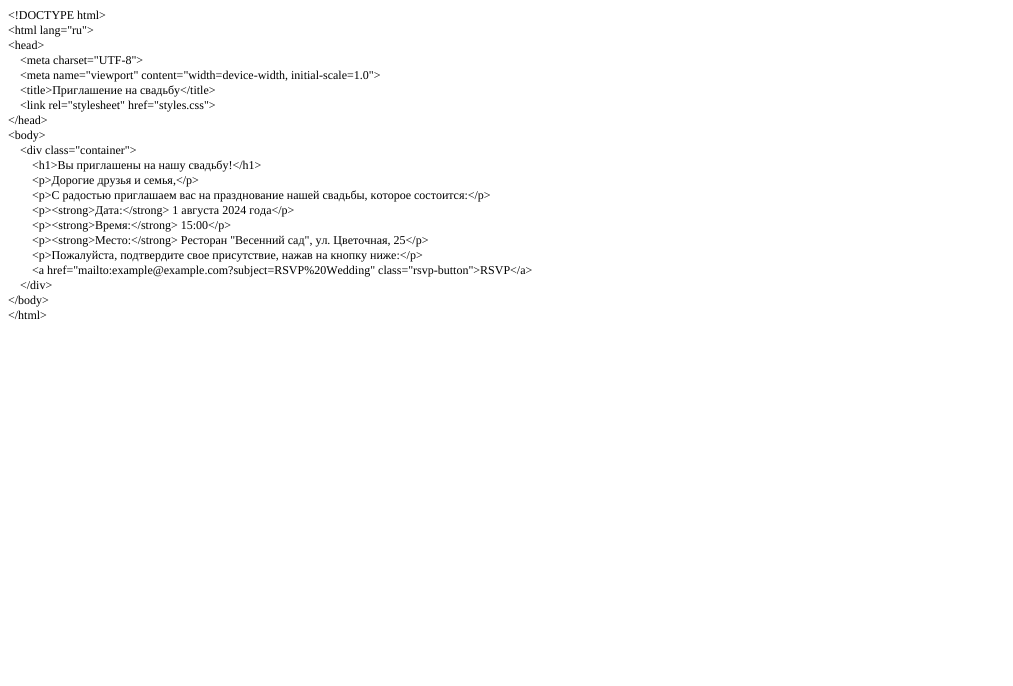
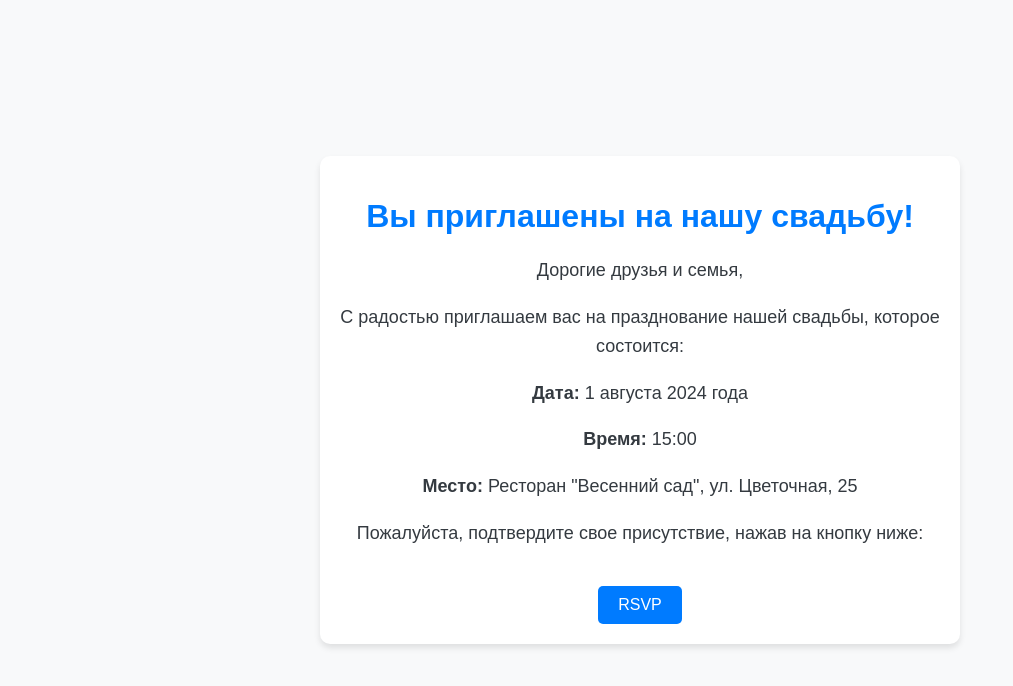
Before and after one commit to eropkap/alinka, a plain HTML site: page index.html in a window 1280 px wide. Shown: the whole page, without its empty margins (0-1013 px from the left). Drawn offline with Linux system fonts and the light colour scheme.

Commit message:
index.html
Signed-off-by: eropkap <eropkap@icloud.com>

```diff
--- a/index.html
+++ b/index.html
@@ -1,37 +1,21 @@
-<!DOCTYPE html PUBLIC>
-<html>
+<!DOCTYPE html>
+<html lang="ru">
 <head>
-  <meta http-equiv="Content-Type" content="text/html; charset=utf-8">
-  <meta http-equiv="Content-Style-Type" content="text/css">
-  <title></title>
-  <meta name="Generator" content="Cocoa HTML Writer">
-  <meta name="CocoaVersion" content="2487.5">
-  <style type="text/css">
-    p.p1 {margin: 0.0px 0.0px 0.0px 0.0px; font: 12.0px Times; -webkit-text-stroke: #000000}
-    span.s1 {font-kerning: none}
-  </style>
+    <meta charset="UTF-8">
+    <meta name="viewport" content="width=device-width, initial-scale=1.0">
+    <title>Приглашение на свадьбу</title>
+    <link rel="stylesheet" href="styles.css">
 </head>
 <body>
-<p class="p1"><span class="s1">&lt;!DOCTYPE html&gt;</span></p>
-<p class="p1"><span class="s1">&lt;html lang="ru"&gt;</span></p>
-<p class="p1"><span class="s1">&lt;head&gt;</span></p>
-<p class="p1"><span class="s1"><span class="Apple-converted-space">    </span>&lt;meta charset="UTF-8"&gt;</span></p>
-<p class="p1"><span class="s1"><span class="Apple-converted-space">    </span>&lt;meta name="viewport" content="width=device-width, initial-scale=1.0"&gt;</span></p>
-<p class="p1"><span class="s1"><span class="Apple-converted-space">    </span>&lt;title&gt;Приглашение на свадьбу&lt;/title&gt;</span></p>
-<p class="p1"><span class="s1"><span class="Apple-converted-space">    </span>&lt;link rel="stylesheet" href="styles.css"&gt;</span></p>
-<p class="p1"><span class="s1">&lt;/head&gt;</span></p>
-<p class="p1"><span class="s1">&lt;body&gt;</span></p>
-<p class="p1"><span class="s1"><span class="Apple-converted-space">    </span>&lt;div class="container"&gt;</span></p>
-<p class="p1"><span class="s1"><span class="Apple-converted-space">        </span>&lt;h1&gt;Вы приглашены на нашу свадьбу!&lt;/h1&gt;</span></p>
-<p class="p1"><span class="s1"><span class="Apple-converted-space">        </span>&lt;p&gt;Дорогие друзья и семья,&lt;/p&gt;</span></p>
-<p class="p1"><span class="s1"><span class="Apple-converted-space">        </span>&lt;p&gt;С радостью приглашаем вас на празднование нашей свадьбы, которое состоится:&lt;/p&gt;</span></p>
-<p class="p1"><span class="s1"><span class="Apple-converted-space">        </span>&lt;p&gt;&lt;strong&gt;Дата:&lt;/strong&gt; 1 августа 2024 года&lt;/p&gt;</span></p>
-<p class="p1"><span class="s1"><span class="Apple-converted-space">        </span>&lt;p&gt;&lt;strong&gt;Время:&lt;/strong&gt; 15:00&lt;/p&gt;</span></p>
-<p class="p1"><span class="s1"><span class="Apple-converted-space">        </span>&lt;p&gt;&lt;strong&gt;Место:&lt;/strong&gt; Ресторан "Весенний сад", ул. Цветочная, 25&lt;/p&gt;</span></p>
-<p class="p1"><span class="s1"><span class="Apple-converted-space">        </span>&lt;p&gt;Пожалуйста, подтвердите свое присутствие, нажав на кнопку ниже:&lt;/p&gt;</span></p>
-<p class="p1"><span class="s1"><span class="Apple-converted-space">        </span>&lt;a href="mailto:example@example.com?subject=RSVP%20Wedding" class="rsvp-button"&gt;RSVP&lt;/a&gt;</span></p>
-<p class="p1"><span class="s1"><span class="Apple-converted-space">    </span>&lt;/div&gt;</span></p>
-<p class="p1"><span class="s1">&lt;/body&gt;</span></p>
-<p class="p1"><span class="s1">&lt;/html&gt;</span></p>
+    <div class="container">
+        <h1>Вы приглашены на нашу свадьбу!</h1>
+        <p>Дорогие друзья и семья,</p>
+        <p>С радостью приглашаем вас на празднование нашей свадьбы, которое состоится:</p>
+        <p><strong>Дата:</strong> 1 августа 2024 года</p>
+        <p><strong>Время:</strong> 15:00</p>
+        <p><strong>Место:</strong> Ресторан "Весенний сад", ул. Цветочная, 25</p>
+        <p>Пожалуйста, подтвердите свое присутствие, нажав на кнопку ниже:</p>
+        <a href="mailto:example@example.com?subject=RSVP%20Wedding" class="rsvp-button">RSVP</a>
+    </div>
 </body>
 </html>
```
